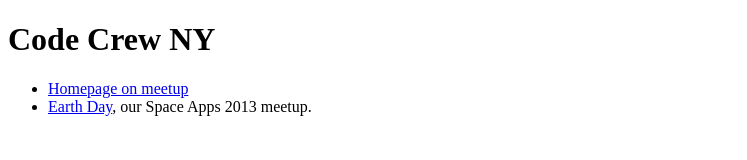
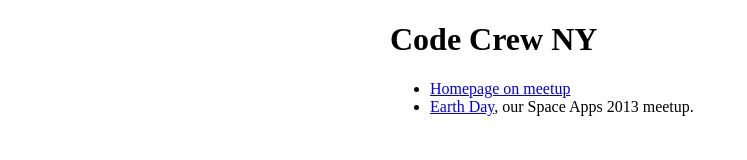
Before and after one commit to codecrewny/codecrewny.github.io, a plain HTML site: page index.html in a window 1280 px wide. Shown: the whole page, without its empty margins (0-747 px from the left). Drawn offline with Linux system fonts and the light colour scheme.

Commit message:
style patch

```diff
--- a/index.html
+++ b/index.html
@@ -3,6 +3,12 @@
 <head>
   <meta charset="UTF-8">
   <title>CodeCrewNy</title>
+  <style>
+    body {
+      width: 500px;
+      margin: 10px auto;
+    }
+  </style>
 </head>
 <body>
   <h1>Code Crew NY</h1>
```
